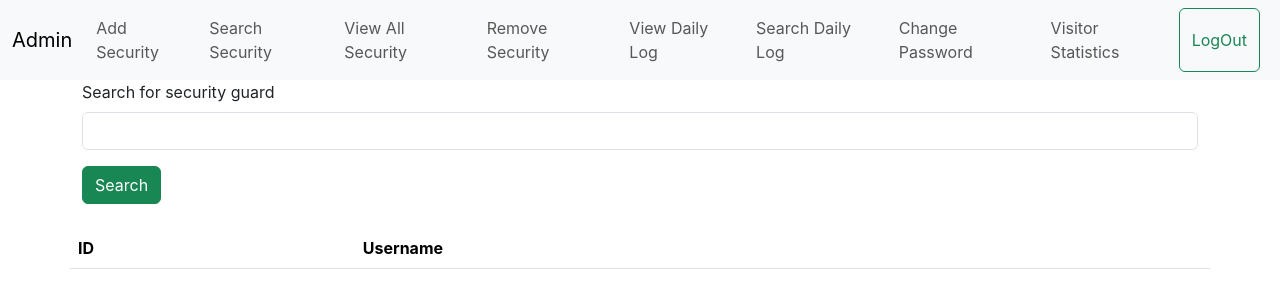
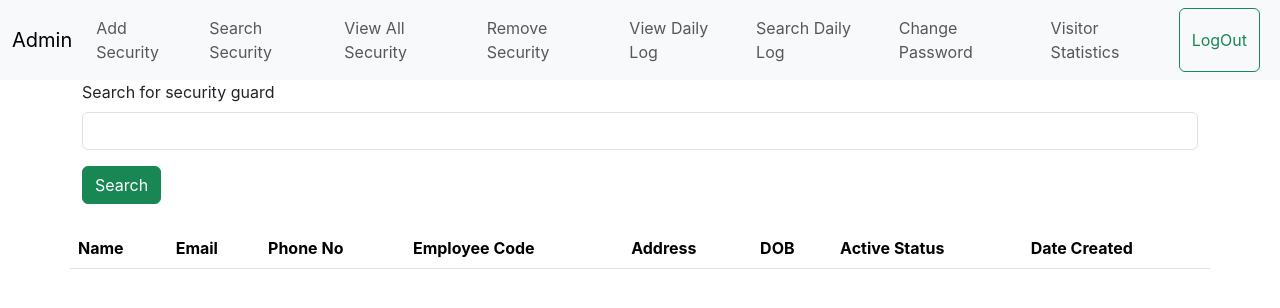
Before and after one commit to Hansel-Sabu/Visitor-Entry, a React (Create React App) app: page /searchsecurity in a window 1280 px wide. Shown: the top 308 px of the page. Built offline with nearby package versions, Linux system fonts and the light colour scheme.

Commit message:
Search Api added

```diff
--- a/src/components/SearchSecurity.jsx
+++ b/src/components/SearchSecurity.jsx
@@ -11,7 +11,7 @@ const SearchSecurity = () => {
 
     const [searchItem,setSearchItem]=useState(
         {
-            "searchKey" :""
+            "name" :""
         }
     )
 
@@ -22,25 +22,29 @@ const SearchSecurity = () => {
     }
 
     const submitSearch = (e)=>{
-        console.log(searchItem)
-
         e.preventDefault();
-        axios.post("apilink",searchItem,{
-            headers:{'token':token, "Content-Type": "application/json" }}).then(
+        axios.post("http://18.144.111.41:3000/api/admin/search-security",searchItem,{
+            headers:{'Authorization':`Bearer ${token}`, "Content-Type": "application/json" }}).then(
                 (response)=>{
                     changeSecurity(response.data)
+
                 }
             ).catch(
                 (error)=>{
+
                     console.log(error)
+                    if (error.response.status === 401) {
+                        alert("Login Again")
+                    } else if(error.response.status === 400) {
+                        alert("Name field empty!!")
+                    }
+
                 }
+
             )
 
 
     }
-
-
-
 
     return (
         <div>
@@ -53,7 +57,7 @@ const SearchSecurity = () => {
                         <div className="row g-3">
                             <div className="col col-12 col-sm-12 col-md-12 col-lg-12 col-xl-12 col-xxl-12">
                                 <label htmlFor="" className="form-label">Search for security guard</label>
-                                <input type="text" className="form-control" name='searchKey' value={searchItem.searchKey} onChange={searchHandle} />
+                                <input type="text" className="form-control" name='name' value={searchItem.name} onChange={searchHandle} />
                             </div>
                             <div className="col col-12 col-sm-12 col-md-12 col-lg-12 col-xl-12 col-xxl-12">
                                 <button className="btn btn-success" onClick={submitSearch}>Search</button>
@@ -66,8 +70,14 @@ const SearchSecurity = () => {
                                 <thead>
                                     <tr>
 
-                                        <th scope="col">ID</th>
-                                        <th scope="col">Username</th>
+                                        <th scope="col">Name</th>
+                                        <th scope="col">Email</th>
+                                        <th scope="col">Phone No</th>
+                                        <th scope="col">Employee Code</th>
+                                        <th scope="col">Address</th>
+                                        <th scope="col">DOB</th>
+                                        <th scope="col">Active Status</th>
+                                        <th scope="col">Date Created</th>
 
                                     </tr>
                                 </thead>
@@ -80,8 +90,21 @@ const SearchSecurity = () => {
 
                                                     <tr>
 
-                                                        <td>{i._id}</td>
-                                                        <td>{i.username}</td>
+                                                        <td>{i.name}</td>
+                                                        <td>{i.email}</td>
+                                                        <td>{i.phone_no}</td>
+                                                        <td>{i.employee_code}</td>
+                                                        <td>{i.address}</td>
+                                                        <td>{new Date(i.date_of_birth).toLocaleDateString()}</td>
+                                                        <td>{(()=>{
+                                                            if (i.is_active) {
+                                                                return 'Active'
+                                                            }
+                                                            else{
+                                                                return 'Inactive'
+                                                            }
+                                                        })()}</td>
+                                                        <td>{new Date(i.created_date).toLocaleDateString()}</td>
 
                                                     </tr>
 
```
